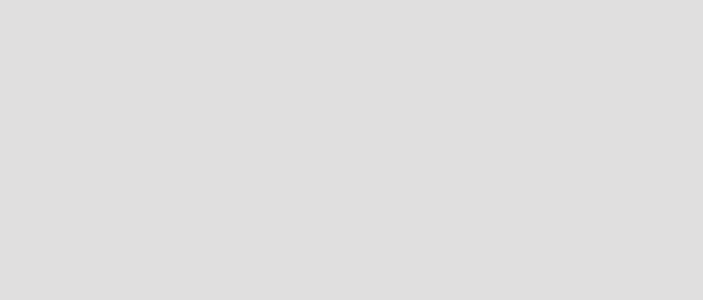
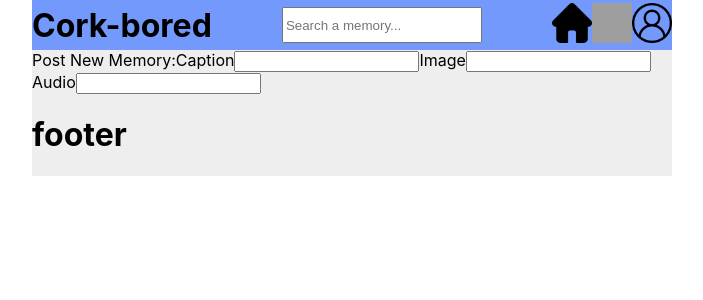
Before and after one commit to AlejoOrtega/corkbored, a React (Create React App) app: page /home/new in a window 1280 px wide. Before the commit this address had no page. Shown: the top 300 px of the page, without its empty margins (288-991 px from the left). Built offline with nearby package versions, Linux system fonts and the light colour scheme; data requests are answered from the project's data file; grey boxes are pictures that could not be loaded.

Commit message:
updated info, small changes

```diff
--- a/src/components/App.js
+++ b/src/components/App.js
@@ -24,7 +24,7 @@ function App() {
           <Route path='register' element={<Register />} />
           <Route path='home' element={<Home />} >
             <Route path='memories' element={ <MemoriesList memories={memories.userMemories}/> } />
-            <Route path='newMemory' element={ <NewMemoryForm/> } />
+            <Route path='new' element={ <NewMemoryForm/> } />
           </Route>
       </Routes>
     </div>
--- a/src/components/Body.js
+++ b/src/components/Body.js
@@ -1,6 +1,6 @@
 import React from "react";
-import MemoriesList from "./MemoriesList"
-import {Outlet} from 'react-router-dom'
+import MemoriesList from "./MemoriesList";
+import {Outlet} from 'react-router-dom';
 
 function Body ({memories}) {
 
--- a/src/components/Home.js
+++ b/src/components/Home.js
@@ -10,7 +10,7 @@ import {update} from './stores/memories'
 //Components
 import Body from "./Body";
 import Header from "./Header";
-import Footer from "./Footer"
+import Footer from "./Footer";
 
 
 function Home (){
@@ -26,7 +26,7 @@ function Home (){
             dispatch(update({userMemories}))
         }
         fetchData()
-    }, [])
+    }, [dispatch, user.id])
 
     return (
         <div className="content">
--- a/src/components/MemoriesList.js
+++ b/src/components/MemoriesList.js
@@ -1,4 +1,9 @@
 import React from "react";
+
+// fetch
+import {post} from "./fetch/fetchs"
+
+// components
 import Memory from "./Memory";
 
 function MemoriesList ({memories}) {
--- a/src/components/NewMemoryForm.js
+++ b/src/components/NewMemoryForm.js
@@ -1,17 +1,32 @@
-import React from "react";
+import React, {useState} from "react";
 
-function NewMemoryForm () {
-     return (
+function NewMemoryForm ({}) {
+     const [memoryCaption, setMemoryCaption] = useState("")
+     const [memoryImage, setMemoryImage] = useState("")
+     const [memoryAudio, setMemoryAudio] = useState("")
+    const handleNewMemoryFormSubmit = (e)  => {
+        e.preventDefault();
+        const newItem = {
+            caption: memoryCaption,
+            image: memoryImage,
+            audio: memoryAudio,
+        }
+        fetch("http://localhost:3000/memories", {
+        })
+            .then(r => r.json())
+            .then(newItem => newItem())
+    }
+    return (
          <div>
-            <form>Post New Memory:
+            <form onSubmit={e=> handleNewMemoryFormSubmit(e)}>Post New Memory:
                 <label>Caption
-                    <input></input>
+                    <input type="text" onChange={e => setMemoryCaption(e.target.value)} value={memoryCaption}></input>
                 </label>
                 <label>Image
-                    <input></input>
+                    <input type="text" onChange={e => setMemoryImage(e.target.value)} value={memoryImage}></input>
                 </label>
                 <label>Audio
-                    <input></input>
+                    <input type="text" onChange={e => setMemoryAudio(e.target.value)} value={memoryAudio}></input>
                 </label>
             </form>
          </div>
--- a/src/components/forms/RegisterForm.js
+++ b/src/components/forms/RegisterForm.js
@@ -11,7 +11,7 @@ const RegisterForm = ({formData, onChangeForm, onSubmitForm, checkPassword}) =>
         <form className='form' onSubmit={onSubmitForm}>
             <input name='username' type='text' placeholder='username' value={username} onChange={onChangeForm}/>
             <input name='password' type='password' placeholder='password' value={password} onChange={onChangeForm}/>
-            <input name='repeatPassword' type='password' placeholder='password' value={repeatPassword} onChange={onChangeForm}/>
+            <input name='repeatPassword' type='password' placeholder='repeat password' value={repeatPassword} onChange={onChangeForm}/>
             {checkPassword? <p>Passwords are not equal</p> : null}
             <button>Submit</button>
         </form>
```
Also changed, not shown: 1 other file (tests, documents, lock files or other folders).
